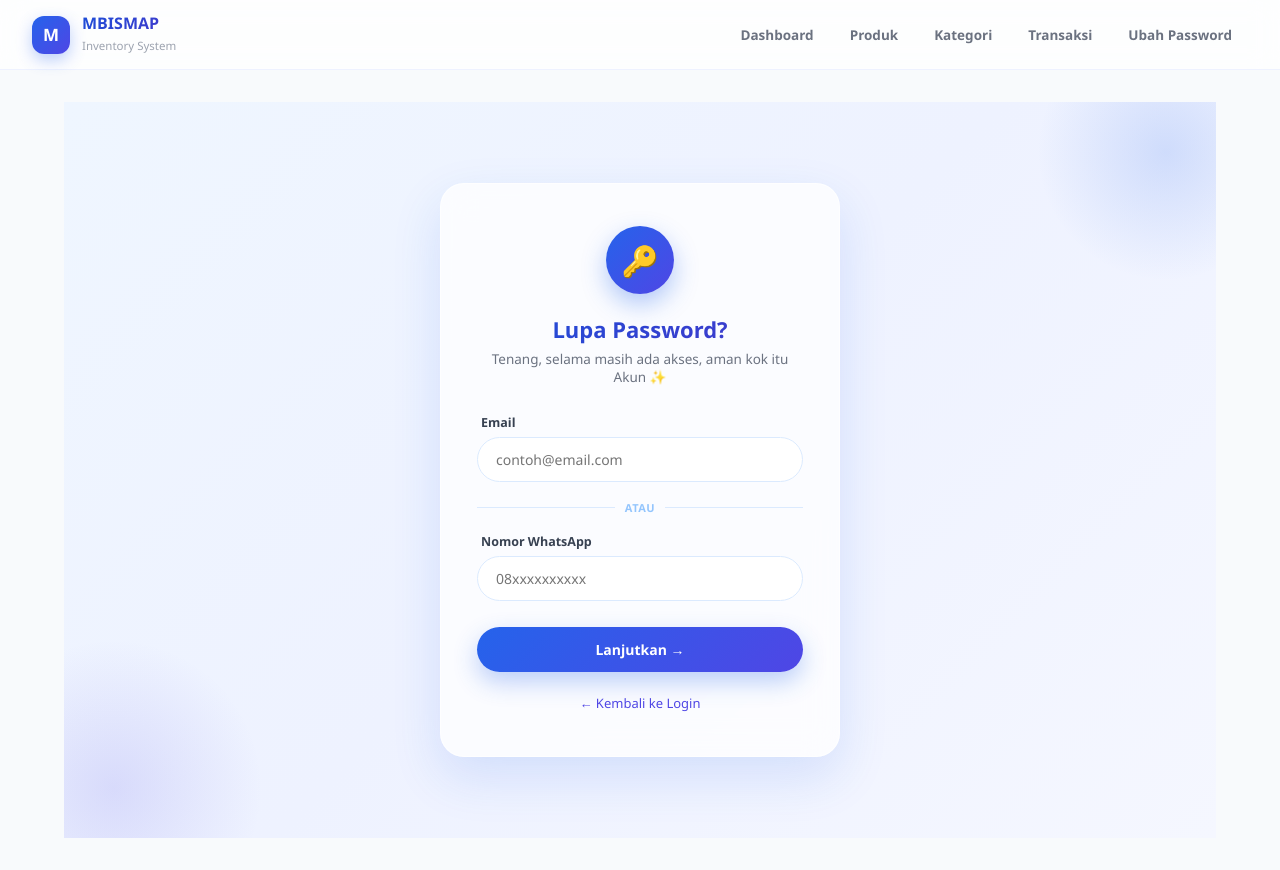
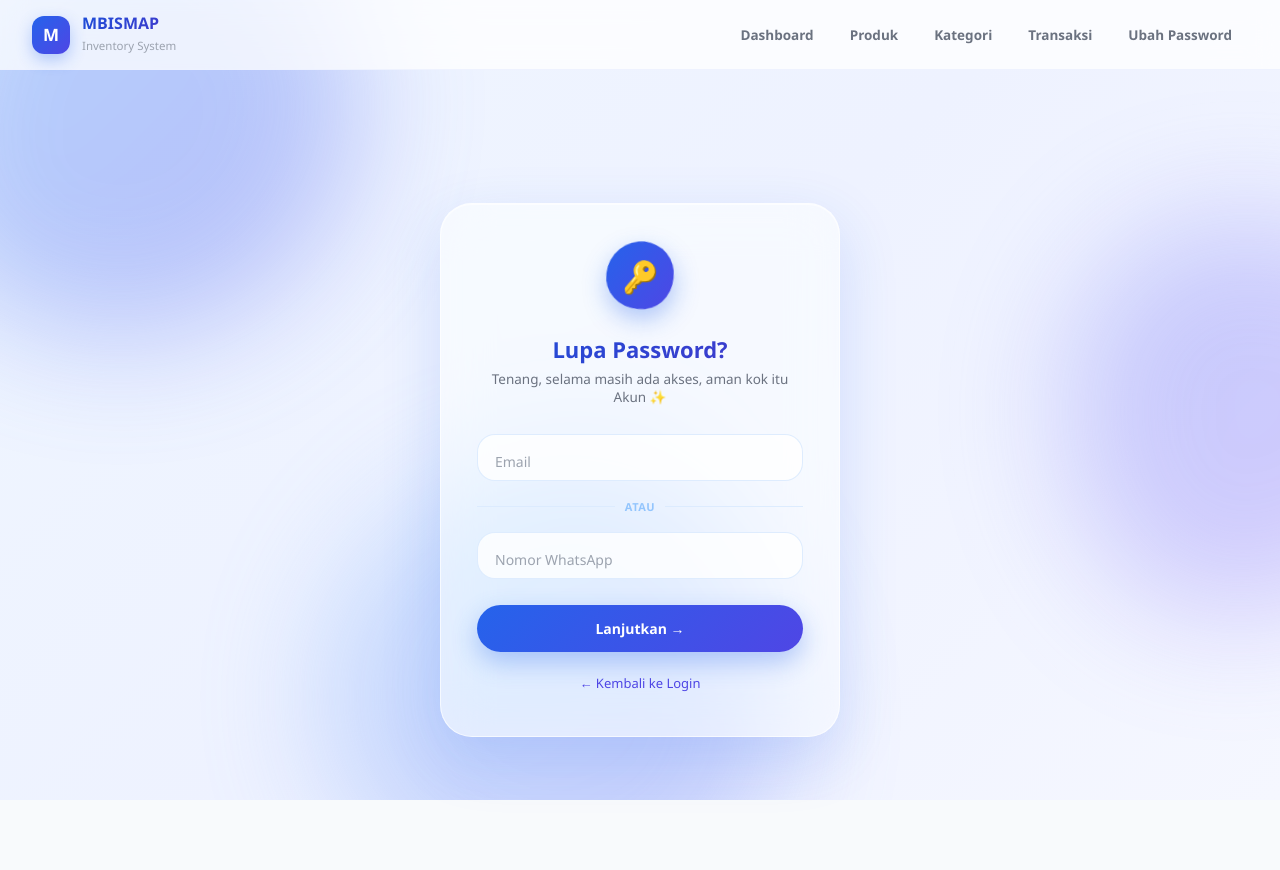
Before and after one commit to Masbismaa/flaskcrud, a Flask app: page /auth/forgot-password in a window 1280 px wide. Run offline with Flask 3, Linux system fonts and the light colour scheme.

Commit message:
Style : Memperbarui tampilan UI (Login-2 + Forgot Password)

```diff
--- a/static/css/auth/fpass.css
+++ b/static/css/auth/fpass.css
@@ -1,58 +1,96 @@
-/* ===== Container ===== */
+/* ===== Liquid Blobs ===== */
 
 .fp-container {
+    position: relative;
     min-height: calc(100vh - 64px);
     display: flex;
     align-items: center;
     justify-content: center;
     padding: 24px;
-    background: linear-gradient(135deg, #eff6ff 0%, #eef2ff 50%, #f5f7ff 100%);
-    position: relative;
     overflow: hidden;
 }
 
-.fp-container::before {
-    content: "";
-    position: absolute;
-    top: -80px;
-    right: -80px;
-    width: 260px;
-    height: 260px;
-    border-radius: 50%;
-    background: radial-gradient(circle, rgba(37, 99, 235, 0.16), transparent 70%);
+.liquid-blobs {
+    position: fixed;
+    inset: 0;
+    z-index: -1;
+    overflow: hidden;
+    pointer-events: none;
+    background: linear-gradient(135deg, #eff6ff 0%, #eef2ff 50%, #f5f7ff 100%);
 }
 
-.fp-container::after {
-    content: "";
+.blob {
     position: absolute;
-    bottom: -100px;
-    left: -100px;
-    width: 300px;
-    height: 300px;
-    border-radius: 50%;
-    background: radial-gradient(circle, rgba(79, 70, 229, 0.14), transparent 70%);
+    filter: blur(60px);
+    opacity: 0.4;
+    border-radius: 42% 58% 63% 37% / 41% 44% 56% 59%;
+    animation: morph 12s ease-in-out infinite, drift 18s ease-in-out infinite;
 }
 
-/* ===== Card (glassmorphism) ===== */
+.blob-1 {
+    top: -10%;
+    left: -8%;
+    width: 420px;
+    height: 420px;
+    background: linear-gradient(135deg, #60a5fa, #6366f1);
+    animation-delay: 0s, 0s;
+}
+
+.blob-2 {
+    top: 30%;
+    right: -12%;
+    width: 380px;
+    height: 380px;
+    background: linear-gradient(135deg, #818cf8, #a78bfa);
+    animation-delay: -4s, -6s;
+}
+
+.blob-3 {
+    bottom: -15%;
+    left: 25%;
+    width: 460px;
+    height: 460px;
+    background: linear-gradient(135deg, #93c5fd, #818cf8);
+    animation-delay: -8s, -12s;
+}
+
+@keyframes morph {
+    0%, 100% { border-radius: 42% 58% 63% 37% / 41% 44% 56% 59%; }
+    33% { border-radius: 63% 37% 42% 58% / 55% 63% 37% 45%; }
+    66% { border-radius: 37% 63% 55% 45% / 63% 41% 59% 37%; }
+}
+
+@keyframes drift {
+    0%, 100% { transform: translate(0, 0) scale(1); }
+    50% { transform: translate(30px, -20px) scale(1.08); }
+}
+
+/* ===== Card (liquid glass) ===== */
 
 .fp-card {
     position: relative;
     z-index: 1;
-    background: rgba(255, 255, 255, 0.75);
-    backdrop-filter: blur(16px);
-    -webkit-backdrop-filter: blur(16px);
-    border: 1px solid rgba(255, 255, 255, 0.6);
-    border-radius: 24px;
+    background: rgba(255, 255, 255, 0.55);
+    backdrop-filter: blur(24px) saturate(180%);
+    -webkit-backdrop-filter: blur(24px) saturate(180%);
+    border: 1px solid rgba(255, 255, 255, 0.65);
+    border-radius: 32px;
     padding: 44px 36px;
     width: 100%;
     max-width: 400px;
     text-align: center;
-    box-shadow: 0 20px 50px rgba(37, 99, 235, 0.14);
-    animation: fadeUp 0.5s ease;
+    box-shadow: 0 20px 60px rgba(37, 99, 235, 0.16), inset 0 1px 0 rgba(255, 255, 255, 0.6);
+    animation: fadeUp 0.6s ease;
+    transition: border-radius 0.4s ease, box-shadow 0.4s ease;
+}
+
+.fp-card:hover {
+    border-radius: 24px 40px 24px 40px;
+    box-shadow: 0 26px 70px rgba(37, 99, 235, 0.2), inset 0 1px 0 rgba(255, 255, 255, 0.6);
 }
 
 @keyframes fadeUp {
-    from { opacity: 0; transform: translateY(14px); }
+    from { opacity: 0; transform: translateY(16px); }
     to { opacity: 1; transform: translateY(0); }
 }
 
@@ -62,19 +100,19 @@
     width: 68px;
     height: 68px;
     margin: 0 auto 18px auto;
-    border-radius: 50%;
+    border-radius: 40% 60% 55% 45% / 45% 55% 45% 55%;
     background: linear-gradient(135deg, #2563eb, #4f46e5);
     display: flex;
     align-items: center;
     justify-content: center;
     font-size: 30px;
     box-shadow: 0 10px 24px rgba(37, 99, 235, 0.35);
-    animation: float 3s ease-in-out infinite;
+    animation: float 4s ease-in-out infinite;
 }
 
 @keyframes float {
-    0%, 100% { transform: translateY(0); }
-    50% { transform: translateY(-6px); }
+    0%, 100% { transform: translateY(0) rotate(0deg); border-radius: 40% 60% 55% 45% / 45% 55% 45% 55%; }
+    50% { transform: translateY(-8px) rotate(-6deg); border-radius: 55% 45% 45% 55% / 55% 45% 55% 45%; }
 }
 
 /* ===== Text ===== */
@@ -95,37 +133,48 @@
     margin: 0 0 28px 0;
 }
 
-/* ===== Form ===== */
+/* ===== Floating Label Form ===== */
 
-.form-group {
+.form-group.floating {
+    position: relative;
     margin-bottom: 4px;
     text-align: left;
 }
 
-.form-group label {
-    display: block;
-    font-size: 12.5px;
-    font-weight: 600;
-    color: #374151;
-    margin-bottom: 6px;
-    margin-left: 4px;
+.form-group.floating input {
+    width: 100%;
+    padding: 18px 18px 8px 18px;
+    border: 1.5px solid rgba(219, 234, 254, 0.9);
+    border-radius: 18px;
+    font-size: 14px;
+    font-family: inherit;
+    background: rgba(255, 255, 255, 0.8);
+    transition: border-color 0.25s ease, box-shadow 0.25s ease;
 }
 
-.form-group input {
-    width: 100%;
-    padding: 12px 18px;
-    border: 1.5px solid #dbeafe;
-    border-radius: 999px;
+.form-group.floating label {
+    position: absolute;
+    left: 18px;
+    top: 18px;
     font-size: 14px;
-    font-family: inherit;
-    background: #ffffff;
-    transition: border-color 0.15s, box-shadow 0.15s;
+    color: #9ca3af;
+    pointer-events: none;
+    transform-origin: left top;
+    transition: transform 0.2s ease, color 0.2s ease, top 0.2s ease;
 }
 
-.form-group input:focus {
+.form-group.floating input:focus {
     outline: none;
     border-color: #2563eb;
     box-shadow: 0 0 0 4px rgba(37, 99, 235, 0.12);
+}
+
+.form-group.floating input:focus + label,
+.form-group.floating input:not(:placeholder-shown) + label {
+    top: 8px;
+    transform: scale(0.78);
+    color: #2563eb;
+    font-weight: 600;
 }
 
 /* ===== Divider ===== */
@@ -142,7 +191,7 @@
     content: "";
     flex: 1;
     height: 1px;
-    background: #dbeafe;
+    background: rgba(219, 234, 254, 0.9);
 }
 
 .fp-divider span {
@@ -153,27 +202,47 @@
     letter-spacing: 0.5px;
 }
 
-/* ===== Button ===== */
+/* ===== Button (liquid ripple) ===== */
 
 .fp-card .btn {
+    position: relative;
+    overflow: hidden;
     width: 100%;
     margin-top: 22px;
     background: linear-gradient(135deg, #2563eb, #4f46e5);
     color: #ffffff;
-    padding: 13px;
+    padding: 14px;
     border: none;
     border-radius: 999px;
     font-size: 14px;
     font-weight: 700;
     cursor: pointer;
     font-family: inherit;
-    box-shadow: 0 10px 24px rgba(37, 99, 235, 0.3);
-    transition: transform 0.15s, box-shadow 0.15s;
+    box-shadow: 0 10px 26px rgba(37, 99, 235, 0.32);
+    transition: transform 0.2s ease, box-shadow 0.2s ease, border-radius 0.3s ease;
 }
 
 .fp-card .btn:hover {
     transform: translateY(-2px) scale(1.01);
-    box-shadow: 0 14px 30px rgba(37, 99, 235, 0.4);
+    border-radius: 18px;
+    box-shadow: 0 16px 34px rgba(37, 99, 235, 0.4);
+}
+
+.fp-card .btn:active {
+    transform: translateY(0) scale(0.98);
+}
+
+.btn-ripple {
+    position: absolute;
+    border-radius: 50%;
+    background: rgba(255, 255, 255, 0.45);
+    transform: scale(0);
+    animation: btnRipple 0.6s ease-out forwards;
+    pointer-events: none;
+}
+
+@keyframes btnRipple {
+    to { transform: scale(1); opacity: 0; }
 }
 
 /* ===== Back Link ===== */
@@ -184,8 +253,10 @@
     font-size: 13px;
     font-weight: 500;
     color: #4f46e5;
+    transition: color 0.15s;
 }
 
 .fp-back:hover {
+    color: #2563eb;
     text-decoration: underline;
 }
--- /dev/null
+++ b/static/js/chart.js
@@ -0,0 +1,112 @@
+document.addEventListener('DOMContentLoaded', () => {
+
+    const canvas = document.getElementById('salesChart');
+    if (!canvas || typeof Chart === 'undefined' || !window.salesChartData) return;
+
+    const ctx = canvas.getContext('2d');
+
+    // Gradient area di bawah garis (liquid fill)
+    const areaGradient = ctx.createLinearGradient(0, 0, 0, canvas.height || 300);
+    areaGradient.addColorStop(0, 'rgba(37, 99, 235, 0.35)');
+    areaGradient.addColorStop(0.5, 'rgba(79, 70, 229, 0.12)');
+    areaGradient.addColorStop(1, 'rgba(79, 70, 229, 0)');
+
+    // Gradient garis
+    const lineGradient = ctx.createLinearGradient(0, 0, canvas.width || 600, 0);
+    lineGradient.addColorStop(0, '#2563eb');
+    lineGradient.addColorStop(1, '#4f46e5');
+
+    const labels = window.salesChartData.labels || [];
+    const values = window.salesChartData.data || window.salesChartData.values || [];
+
+    const salesChart = new Chart(ctx, {
+        type: 'line',
+        data: {
+            labels: labels,
+            datasets: [{
+                label: 'Omzet',
+                data: values,
+                fill: true,
+                backgroundColor: areaGradient,
+                borderColor: lineGradient,
+                borderWidth: 3,
+                tension: 0.45,
+                pointRadius: 0,
+                pointHoverRadius: 7,
+                pointHoverBackgroundColor: '#ffffff',
+                pointHoverBorderColor: '#2563eb',
+                pointHoverBorderWidth: 3,
+                pointHitRadius: 20,
+                cubicInterpolationMode: 'monotone'
+            }]
+        },
+        options: {
+            responsive: true,
+            maintainAspectRatio: false,
+            interaction: {
+                mode: 'index',
+                intersect: false
+            },
+            animations: {
+                x: {
+                    type: 'number',
+                    easing: 'easeInOutQuart',
+                    duration: 1200,
+                    from: NaN,
+                    delay(ctx) {
+                        return ctx.type === 'data' ? ctx.dataIndex * 60 : 0;
+                    }
+                },
+                y: {
+                    type: 'number',
+                    easing: 'easeOutQuart',
+                    duration: 900,
+                    from: (ctx) => ctx.chart.scales.y.getPixelForValue(0)
+                }
+            },
+            plugins: {
+                legend: {
+                    display: false
+                },
+                tooltip: {
+                    enabled: true,
+                    backgroundColor: 'rgba(255, 255, 255, 0.85)',
+                    titleColor: '#374151',
+                    bodyColor: '#1e293b',
+                    bodyFont: { weight: '700' },
+                    borderColor: 'rgba(37, 99, 235, 0.15)',
+                    borderWidth: 1,
+                    padding: 12,
+                    cornerRadius: 14,
+                    displayColors: false,
+                    callbacks: {
+                        label: (item) => {
+                            const val = item.parsed.y || 0;
+                            return 'Rp ' + val.toLocaleString('id-ID');
+                        }
+                    }
+                }
+            },
+            scales: {
+                x: {
+                    grid: { display: false },
+                    border: { display: false },
+                    ticks: { color: '#9ca3af', font: { size: 11 } }
+                },
+                y: {
+                    grid: { color: 'rgba(148, 163, 184, 0.12)' },
+                    border: { display: false },
+                    ticks: {
+                        color: '#9ca3af',
+                        font: { size: 11 },
+                        callback: (val) => 'Rp ' + (val / 1000) + 'k'
+                    }
+                }
+            }
+        }
+    });
+
+    window.addEventListener('resize', () => {
+        salesChart.resize();
+    });
+});
--- a/static/js/login.js
+++ b/static/js/login.js
@@ -1,18 +1,39 @@
 document.addEventListener('DOMContentLoaded', () => {
 
-    /* ===== Blob Mengikuti Cursor (parallax halus) ===== */
+    /* ===== Blob Mengikuti Cursor (lerp — smooth & liquid) ===== */
 
-    const blobs = document.querySelectorAll('.blob');
+    const blobs = Array.from(document.querySelectorAll('.blob')).map((el, i) => ({
+        el,
+        strength: (i + 1) * 14,
+        targetX: 0,
+        targetY: 0,
+        currentX: 0,
+        currentY: 0
+    }));
+
+    let mouseX = 0;
+    let mouseY = 0;
 
     document.addEventListener('mousemove', (e) => {
-        const x = (e.clientX / window.innerWidth - 0.5) * 2;
-        const y = (e.clientY / window.innerHeight - 0.5) * 2;
+        mouseX = (e.clientX / window.innerWidth - 0.5) * 2;
+        mouseY = (e.clientY / window.innerHeight - 0.5) * 2;
+    });
 
-        blobs.forEach((blob, i) => {
-            const strength = (i + 1) * 12;
-            blob.style.transform = `translate(${x * strength}px, ${y * strength}px)`;
+    function animateBlobs() {
+        blobs.forEach((blob) => {
+            blob.targetX = mouseX * blob.strength;
+            blob.targetY = mouseY * blob.strength;
+
+            blob.currentX += (blob.targetX - blob.currentX) * 0.06;
+            blob.currentY += (blob.targetY - blob.currentY) * 0.06;
+
+            blob.el.style.transform = `translate(${blob.currentX.toFixed(2)}px, ${blob.currentY.toFixed(2)}px)`;
         });
-    });
+
+        requestAnimationFrame(animateBlobs);
+    }
+
+    requestAnimationFrame(animateBlobs);
 
     /* ===== Ripple Effect pada Tombol Login ===== */
 
@@ -22,7 +43,7 @@ document.addEventListener('DOMContentLoaded', () => {
         btn.addEventListener('click', function (e) {
             const rect = this.getBoundingClientRect();
             const ripple = document.createElement('span');
-            const size = Math.max(rect.width, rect.height) * 1.6;
+            const size = Math.max(rect.width, rect.height) * 1.8;
 
             ripple.className = 'btn-ripple';
             ripple.style.width = ripple.style.height = size + 'px';
@@ -31,29 +52,35 @@ document.addEventListener('DOMContentLoaded', () => {
 
             this.appendChild(ripple);
 
-            setTimeout(() => ripple.remove(), 600);
+            ripple.addEventListener('animationend', () => ripple.remove());
         });
     }
 
-    /* ===== Toggle Password dengan Animasi Blink ===== */
+    /* ===== Toggle Password dengan Animasi Blink (lebih smooth) ===== */
 
     const togglePassword = document.getElementById('togglePassword');
     const passwordInput = document.getElementById('password');
     const eyeIcon = document.getElementById('eyeIcon');
 
     if (togglePassword && passwordInput && eyeIcon) {
+        let isAnimating = false;
+
         togglePassword.addEventListener('click', () => {
+            if (isAnimating) return;
+            isAnimating = true;
+
             eyeIcon.classList.add('blinking');
 
             setTimeout(() => {
                 const isPassword = passwordInput.type === 'password';
                 passwordInput.type = isPassword ? 'text' : 'password';
                 eyeIcon.classList.toggle('showing', isPassword);
-            }, 175);
+            }, 220);
 
             setTimeout(() => {
                 eyeIcon.classList.remove('blinking');
-            }, 350);
+                isAnimating = false;
+            }, 440);
         });
     }
 });
--- a/templates/base.html
+++ b/templates/base.html
@@ -83,6 +83,7 @@
 
     <script src="{{url_for('static', filename='js/base.js')}}"></script>
     <script src="{{ url_for('static', filename='js/chart.umd.min.js')}}"></script>
+    <script src="{{ url_for('static', filename='js/chart.js')}}"></script>
     <script src="{{ url_for('static', filename='js/script.js') }}"></script>
     {%block scripts%}
     {%endblock%}
--- a/templates/forgot_password.html
+++ b/templates/forgot_password.html
@@ -9,6 +9,12 @@ Lupa Password
 {% endblock %}
 
 {% block content %}
+
+<div class="liquid-blobs">
+    <div class="blob blob-1"></div>
+    <div class="blob blob-2"></div>
+    <div class="blob blob-3"></div>
+</div>
 
 <div class="fp-container">
     <div class="fp-card">
@@ -22,26 +28,28 @@ Lupa Password
 
         <form method="POST">
 
-            <div class="form-group">
-                <label>Email</label>
+            <div class="form-group floating">
                 <input
                     type="email"
                     name="email"
-                    placeholder="contoh@email.com"
+                    id="fpEmail"
+                    placeholder=" "
                 >
+                <label for="fpEmail">Email</label>
             </div>
 
             <div class="fp-divider">
                 <span>atau</span>
             </div>
 
-            <div class="form-group">
-                <label>Nomor WhatsApp</label>
+            <div class="form-group floating">
                 <input
                     type="text"
                     name="phone"
-                    placeholder="08xxxxxxxxxx"
+                    id="fpPhone"
+                    placeholder=" "
                 >
+                <label for="fpPhone">Nomor WhatsApp</label>
             </div>
 
             <button type="submit" class="btn">
@@ -57,4 +65,8 @@ Lupa Password
     </div>
 </div>
 
+{% block scripts %}
+<script src="{{ url_for('static', filename='js/login.js') }}"></script>
 {% endblock %}
+
+{% endblock %}
```
